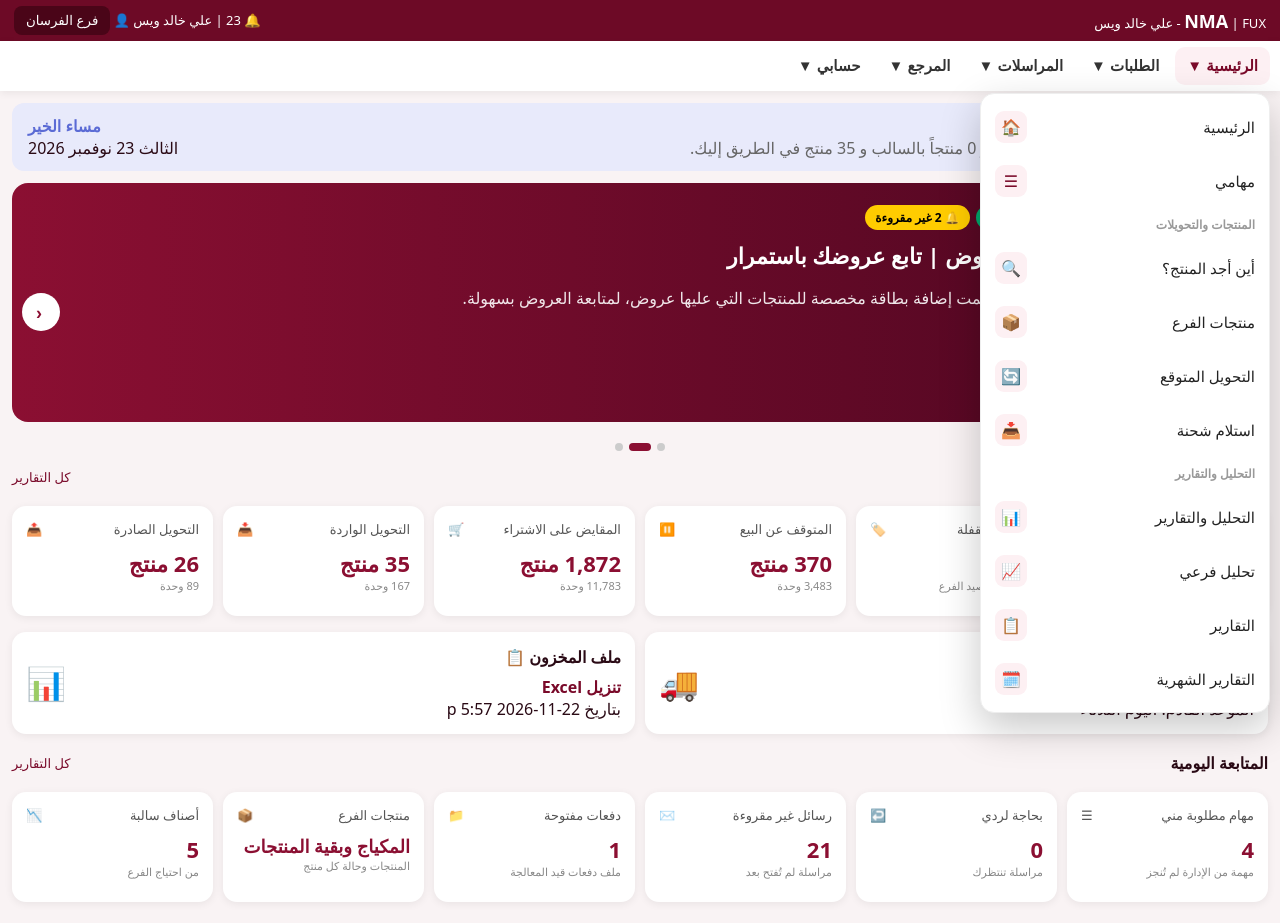
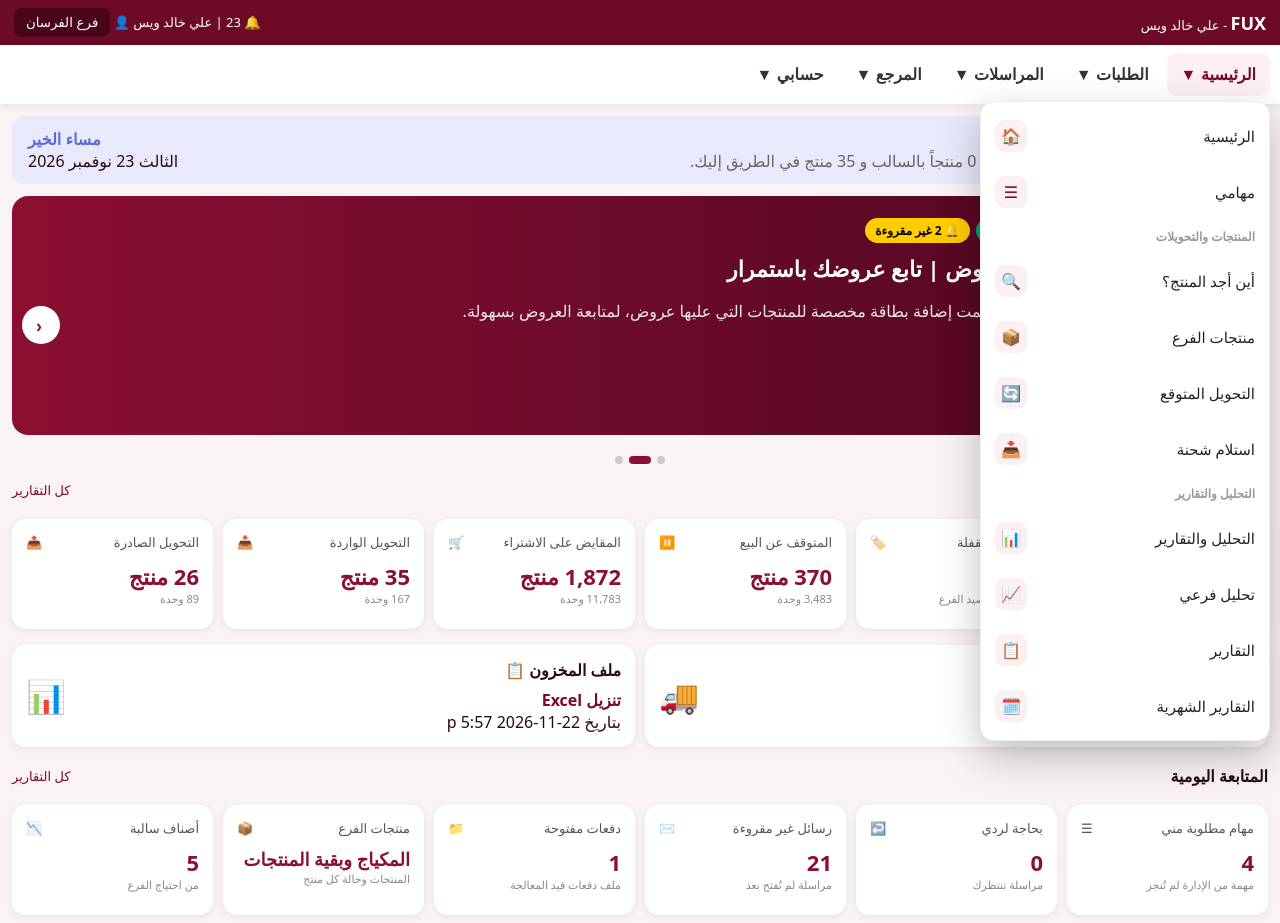
Before and after one commit to lykhaldwys767gmailcom/FUX., a plain HTML site: page index.html in a window 1280 px wide. Both pictures are taken after a click on the button "الرئيسية ▼". Drawn offline with Linux system fonts and the light colour scheme.

Commit message:
Update header and styling in index.html

```diff
--- a/index.html
+++ b/index.html
@@ -6,13 +6,14 @@
 <title>FUX</title>
 <style>
 *{box-sizing:border-box}body{margin:0;font-family:system-ui;background:#f9f3f4;color:#2a0a15}
-.top{background:#6d0a26;color:white;display:flex;justify-content:space-between;align-items:center;padding:6px 14px;font-size:13px}
+.top{background:#6d0a26;color:white;display:flex;justify-content:space-between;align-items:center;padding:8px 14px;font-size:13px}
 .top b{font-size:18px}.top button{background:#4a0518;color:white;border:0;padding:7px 12px;border-radius:8px}
-nav{background:white;display:flex;gap:4px;padding:6px 10px;position:relative;z-index:100;box-shadow:0 2px 8px #0001;flex-wrap:wrap}
-.drop{position:relative}.drop>button{background:white;border:0;padding:10px 12px;border-radius:10px;cursor:pointer;font-size:15px;font-weight:600;color:#333}
+nav{background:white;display:flex;gap:4px;padding:8px 10px;position:relative;z-index:100;box-shadow:0 2px 8px #0001;flex-wrap:wrap}
+.drop{position:relative}.drop>button{background:white;border:0;padding:12px 14px;border-radius:10px;cursor:pointer;font-size:16px;font-weight:700;color:#333}
 .drop>button.active{background:#fdf0f3;color:#7a0a2a}
-.menu{display:none;position:absolute;right:0;top:46px;background:white;min-width:290px;border-radius:14px;box-shadow:0 15px 40px rgba(0,0,0,.22);z-index:999;border:1px solid #eee;padding:6px 0;max-height:82vh;overflow-y:auto}
-.menu a{display:flex;align-items:center;gap:10px;justify-content:space-between;padding:11px 14px;text-decoration:none;color:#222;font-size:15px}
+.menu{display:none;position:absolute;right:0;top:48px;background:white;min-width:290px;border-radius:14px;box-shadow:0 15px 40px rgba(0,0,0,.25);z-index:999;border:1px solid #eee;padding:6px 0;max-height:82vh;overflow-y:auto}
+.menu.open{display:block}
+.menu a{display:flex;align-items:center;gap:10px;justify-content:space-between;padding:12px 14px;text-decoration:none;color:#222;font-size:15px}
 .menu a:hover{background:#fdf0f3}.menu a span{flex:1}.menu .ic{width:32px;height:32px;border-radius:9px;background:#fdf0f3;display:flex;align-items:center;justify-content:center;font-size:16px;color:#7a0a2a}
 .menu .head{padding:8px 14px;font-size:12px;color:#999;font-weight:700}
 .greet{margin:12px;background:#e8eafb;border-radius:12px;padding:12px 16px;display:flex;justify-content:space-between;align-items:center}
@@ -33,9 +34,9 @@ nav{background:white;display:flex;gap:4px;padding:6px 10px;position:relative;z-i
 </style>
 </head>
 <body>
-<div class="top"><div><b>NMA</b> | FUX - علي خالد ويس</div><div>🔔 23 | علي خالد ويس 👤 <button>فرع الفرسان</button></div></div>
+<div class="top"><div><b>FUX</b> - علي خالد ويس</div><div>🔔 23 | علي خالد ويس 👤 <button>فرع الفرسان</button></div></div>
 <nav>
-<div class="drop"><button onclick="t(event,'m1')">الرئيسية ▼</button><div id="m1" class="menu">
+<div class="drop"><button class="navBtn" data-menu="m1">الرئيسية ▼</button><div id="m1" class="menu">
 <a href="#"><span>الرئيسية</span><div class="ic">🏠</div></a>
 <a href="#"><span>مهامي</span><div class="ic">☰</div></a>
 <div class="head">المنتجات والتحويلات</div>
@@ -49,23 +50,13 @@ nav{background:white;display:flex;gap:4px;padding:6px 10px;position:relative;z-i
 <a href="#"><span>التقارير</span><div class="ic">📋</div></a>
 <a href="#"><span>التقارير الشهرية</span><div class="ic">🗓️</div></a>
 </div></div>
-<div class="drop"><button onclick="t(event,'m2')">الطلبات ▼</button><div id="m2" class="menu"><a href="#"><span>طلبات المنتج</span><div class="ic">🛒</div></a><a href="#"><span>طلبات المنتجات</span><div class="ic">📦</div></a><a href="#"><span>الوارد إلى فرعي</span><div class="ic">📥</div></a><a href="#"><span>طلباتي</span><div class="ic">📝</div></a><a href="#"><span>بانتظار الرد فقط</span><div class="ic">⏳</div></a></div></div>
-<div class="drop"><button onclick="t(event,'m3')">المراسلات ▼</button><div id="m3" class="menu"><a href="#"><span>المراسلات الرسمية</span><div class="ic">📄</div></a><a href="#"><span>المحادثات الداخلية</span><div class="ic">💬</div></a><a href="#"><span>ملفات الدفعات</span><div class="ic">📁</div></a></div></div>
-<div class="drop"><button onclick="t(event,'m4')">المرجع ▼</button><div id="m4" class="menu"><a href="#"><span>المسؤوليات</span><div class="ic">👥</div></a><a href="#"><span>الآليات والتعليمات</span><div class="ic">📜</div></a><a href="#"><span>بطاقات التعريف</span><div class="ic">🪪</div></a></div></div>
-<div class="drop"><button onclick="t(event,'m5')">حسابي ▼</button><div id="m5" class="menu"><a href="#"><span>حسابي والبريد</span><div class="ic">📧</div></a><a href="#"><span>التحكم في التطبيق والتطوير</span><div class="ic">🔧</div></a></div></div>
+<div class="drop"><button class="navBtn" data-menu="m2">الطلبات ▼</button><div id="m2" class="menu"><a href="#"><span>طلبات المنتج</span><div class="ic">🛒</div></a><a href="#"><span>طلبات المنتجات</span><div class="ic">📦</div></a><a href="#"><span>الوارد إلى فرعي</span><div class="ic">📥</div></a><a href="#"><span>طلباتي</span><div class="ic">📝</div></a><a href="#"><span>بانتظار الرد فقط</span><div class="ic">⏳</div></a></div></div>
+<div class="drop"><button class="navBtn" data-menu="m3">المراسلات ▼</button><div id="m3" class="menu"><a href="#"><span>المراسلات الرسمية</span><div class="ic">📄</div></a><a href="#"><span>المحادثات الداخلية</span><div class="ic">💬</div></a><a href="#"><span>ملفات الدفعات</span><div class="ic">📁</div></a></div></div>
+<div class="drop"><button class="navBtn" data-menu="m4">المرجع ▼</button><div id="m4" class="menu"><a href="#"><span>المسؤوليات</span><div class="ic">👥</div></a><a href="#"><span>الآليات والتعليمات</span><div class="ic">📜</div></a><a href="#"><span>بطاقات التعريف</span><div class="ic">🪪</div></a></div></div>
+<div class="drop"><button class="navBtn" data-menu="m5">حسابي ▼</button><div id="m5" class="menu"><a href="#"><span>حسابي والبريد</span><div class="ic">📧</div></a><a href="#"><span>التحكم في التطبيق والتطوير</span><div class="ic">🔧</div></a></div></div>
 </nav>
 <div class="greet"><div><b>مرحباً، فرع الفرسان 🌙 مساء الخير</b><div class="small" style="color:#666">لديك اليوم 370 منتجات متوقفة عن البيع و 0 منتجاً بالسالب و 35 منتج في الطريق إليك.</div></div><div style="text-align:left"><b style="color:#5b6bd5">مساء الخير</b><div class="small">الثالث 23 نوفمبر 2026</div></div></div>
-<div class="banner" id="banner">
-<button class="arrow arrowR" onclick="move(-1)">›</button>
-<button class="arrow arrowL" onclick="move(1)">‹</button>
-<div id="slide">
-<div class="tags"><span>📢 الإعلانات والتحديثات</span><span class="tag tag1">! مهم</span><span class="tag tag2">✦ جديد</span><span class="tag tag3">🔔 2 غير مقروءة</span></div>
-<h2 id="bTitle">بطاقة المنتجات المقايضة | متابعة أدق وتحكم أكبر</h2>
-<p id="bText">تمت إضافة بطاقة المنتجات المقايضة إلى نظام NMA، لتوفير طريقة أكثر سهولة ومرونة لمتابعة المنتجات المقايضة حسب الفترة المحددة.</p>
-<button>ما الجديد؟ ← اقرأ المزيد</button>
-<div style="font-size:12px;margin-top:10px;opacity:.8">🕐 2026-11-22 - علي خالد ويس | كل الإعلانات (6)</div>
-</div>
-</div>
+<div class="banner"><button class="arrow arrowR" onclick="move(-1)">›</button><button class="arrow arrowL" onclick="move(1)">‹</button><div><div class="tags"><span>📢 الإعلانات والتحديثات</span><span class="tag tag1">! مهم</span><span class="tag tag2">✦ جديد</span><span class="tag tag3">🔔 2 غير مقروءة</span></div><h2 id="bTitle">بطاقة المنتجات المقايضة | متابعة أدق وتحكم أكبر</h2><p id="bText">تمت إضافة بطاقة المنتجات المقايضة إلى نظام FUX، لتوفير طريقة أكثر سهولة ومرونة لمتابعة المنتجات المقايضة حسب الفترة المحددة.</p><button>ما الجديد؟ ← اقرأ المزيد</button><div style="font-size:12px;margin-top:10px;opacity:.8">🕐 2026-11-22 - علي خالد ويس | كل الإعلانات (6)</div></div></div>
 <div class="dots"><span class="dot on" onclick="go(0)"></span><span class="dot" onclick="go(1)"></span><span class="dot" onclick="go(2)"></span></div>
 <div class="sec"><h3>ملخص الفرع</h3><a href="#">كل التقارير</a></div>
 <div class="grid">
@@ -90,15 +81,29 @@ nav{background:white;display:flex;gap:4px;padding:6px 10px;position:relative;z-i
 <div class="card"><div class="t">أصناف سالبة <span>📉</span></div><b>5</b><div class="s">من احتياج الفرع</div></div>
 </div>
 <script>
-function t(e,id){e.stopPropagation();var el=document.getElementById(id);var isOpen=el.style.display==='block';document.querySelectorAll('.menu').forEach(m=>m.style.display='none');document.querySelectorAll('.drop>button').forEach(b=>b.classList.remove('active'));if(!isOpen){el.style.display='block';e.currentTarget.classList.add('active');}}
-document.addEventListener('click',function(){document.querySelectorAll('.menu').forEach(m=>m.style.display='none');document.querySelectorAll('.drop>button').forEach(b=>b.classList.remove('active'));});
+document.querySelectorAll('.navBtn').forEach(function(btn){
+btn.addEventListener('click',function(e){
+e.stopPropagation();
+var id=btn.getAttribute('data-menu');
+var menu=document.getElementById(id);
+var wasOpen=menu.classList.contains('open');
+document.querySelectorAll('.menu').forEach(function(m){m.classList.remove('open')});
+document.querySelectorAll('.navBtn').forEach(function(b){b.classList.remove('active')});
+if(!wasOpen){menu.classList.add('open');btn.classList.add('active');}
+});
+});
+document.addEventListener('click',function(){
+document.querySelectorAll('.menu').forEach(function(m){m.classList.remove('open')});
+document.querySelectorAll('.navBtn').forEach(function(b){b.classList.remove('active')});
+});
+document.querySelectorAll('.menu').forEach(function(m){m.addEventListener('click',function(e){e.stopPropagation();})});
 var slides=[
-{title:"بطاقة المنتجات المقايضة | متابعة أدق وتحكم أكبر",text:"تمت إضافة بطاقة المنتجات المقايضة إلى نظام NMA، لتوفير طريقة أكثر سهولة ومرونة لمتابعة المنتجات المقايضة حسب الفترة المحددة."},
+{title:"بطاقة المنتجات المقايضة | متابعة أدق وتحكم أكبر",text:"تمت إضافة بطاقة المنتجات المقايضة إلى نظام FUX، لتوفير طريقة أكثر سهولة ومرونة لمتابعة المنتجات المقايضة حسب الفترة المحددة."},
 {title:"بطاقة المنتجات التي عليها عروض | تابع عروضك باستمرار",text:"ضمن التحسينات الجديدة في نظام FUX تمت إضافة بطاقة مخصصة للمنتجات التي عليها عروض، لمتابعة العروض بسهولة."},
 {title:"تحسينات جديدة في التحويلات والطلبات",text:"صار تقدر تطلب المنتج من صفحة أين أجد المنتج؟ بضغطة زر اطلب بجانب الفرع، وتتابع طلباتك من الوارد إلى فرعي وطلباتي."}
 ];
 var cur=0;
-function show(){document.getElementById('bTitle').innerText=slides[cur].title;document.getElementById('bText').innerText=slides[cur].text;document.querySelectorAll('.dot').forEach((d,i)=>d.classList.toggle('on',i===cur));}
+function show(){document.getElementById('bTitle').innerText=slides[cur].title;document.getElementById('bText').innerText=slides[cur].text;document.querySelectorAll('.dot').forEach(function(d,i){d.classList.toggle('on',i===cur)});}
 function move(n){cur=(cur+n+slides.length)%slides.length;show();}
 function go(n){cur=n;show();}
 setInterval(function(){move(1)},6000);
```
